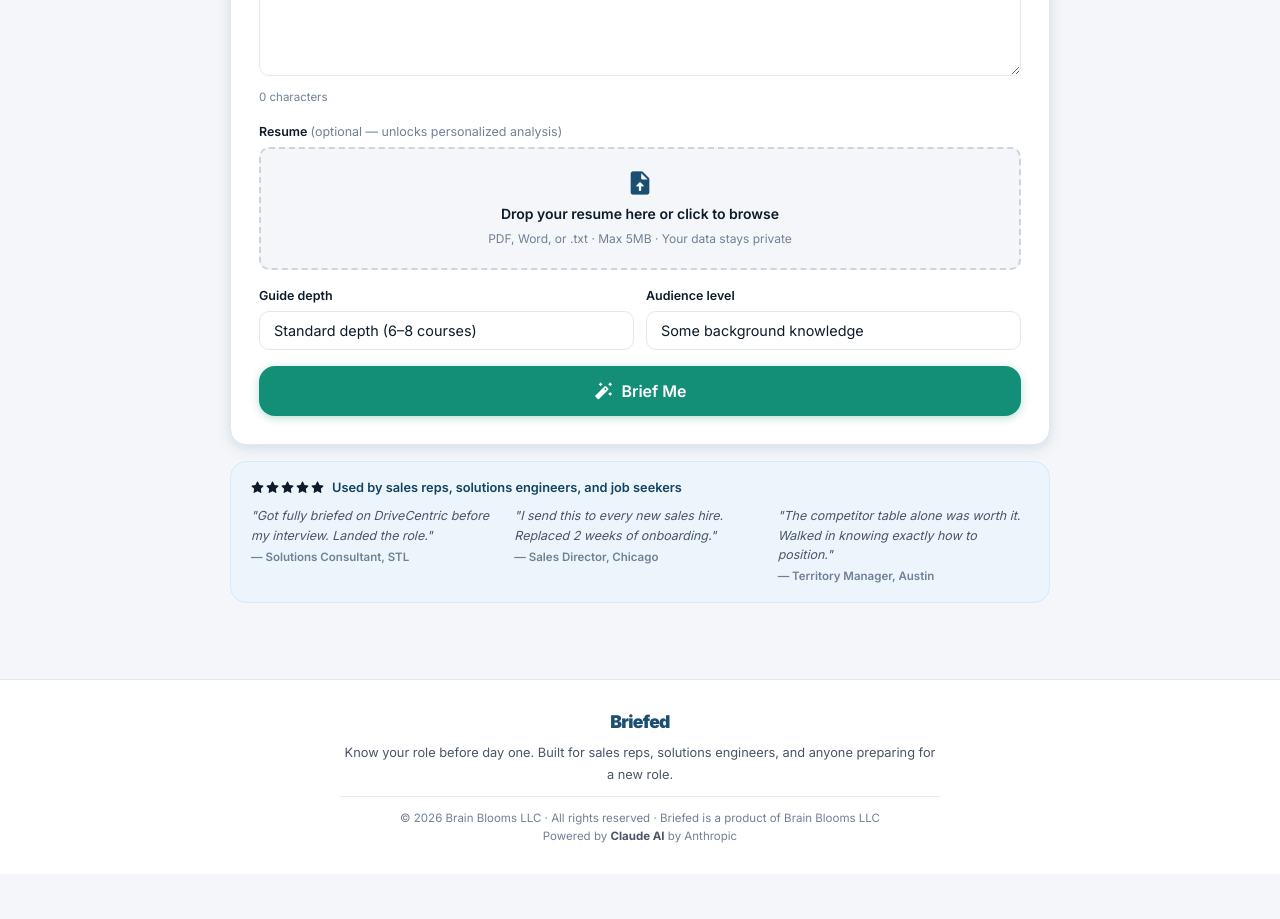
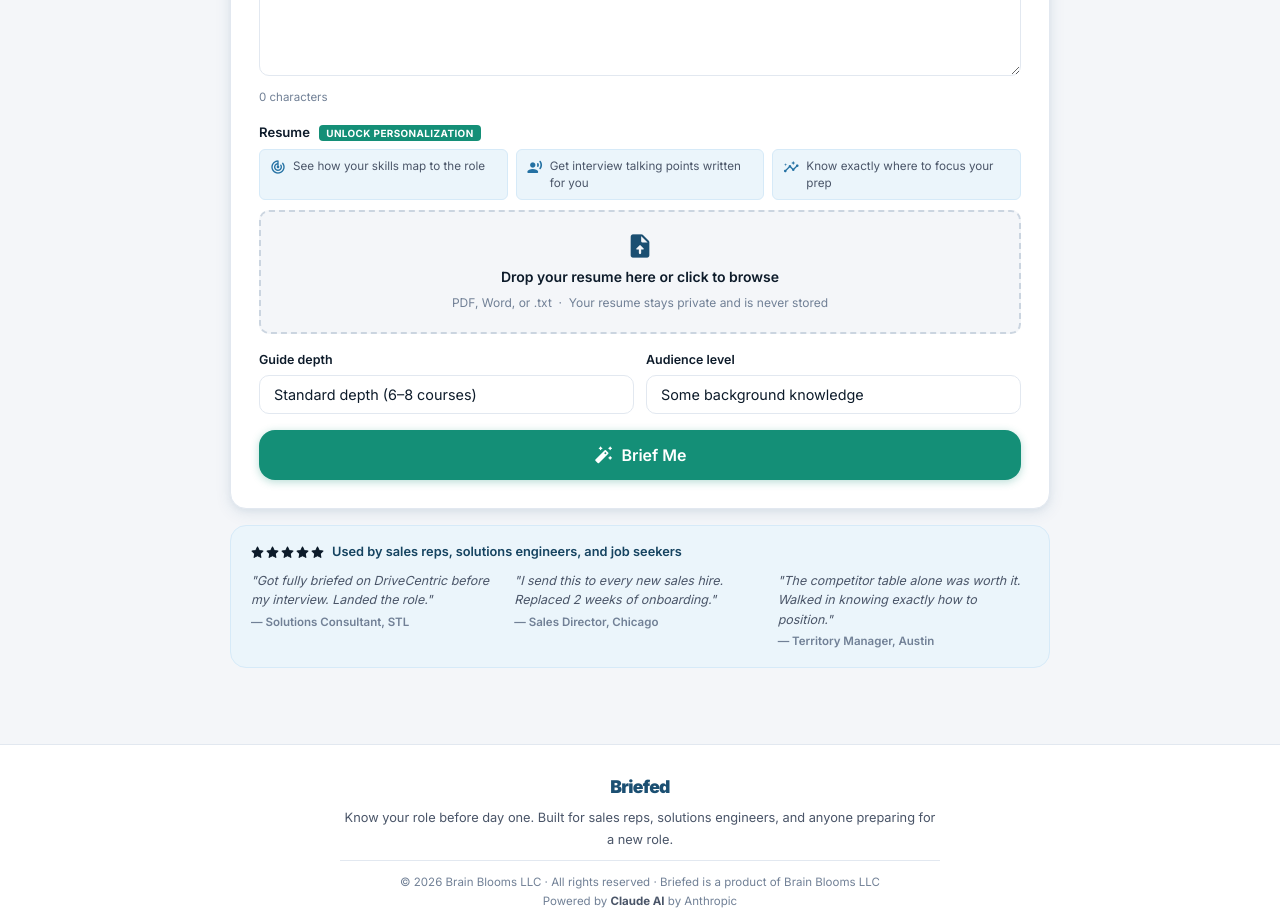
Before and after one commit to BrainBloomsUS/Briefed, a Next.js app: page / in a window 1280 px wide. Shown: the part 1140-2059 px from the top of the page. Before the commit the page ends 2013 px from the top, so only its background shows below. Built offline with nearby package versions, Linux system fonts and the light colour scheme.

Commit message:
Add files via upload

```diff
--- a/app/globals.css
+++ b/app/globals.css
@@ -731,3 +731,8 @@ textarea.input { padding: 12px 14px; resize: vertical; }
 .upload-text { font-size: 0.875rem; font-weight: 600; color: var(--text-primary); }
 .upload-sub { font-size: 0.75rem; color: var(--text-tertiary); margin-top: 3px; }
 .upload-success { font-size: 0.82rem; color: var(--accent-dark); font-weight: 600; }
+
+/* ── Resume value props grid ──────────────────────────────── */
+@media (max-width: 600px) {
+  .resume-value-grid { grid-template-columns: 1fr !important; }
+}
--- a/app/page.tsx
+++ b/app/page.tsx
@@ -217,9 +217,26 @@ function ResumeUpload({ onResumeParsed, resumeFileName }: {
 
   return (
     <div>
-      <label style={{ display: 'block', fontSize: '0.78rem', fontWeight: 600, color: 'var(--text-primary)', marginBottom: 5 }}>
-        Resume <span style={{ color: 'var(--text-tertiary)', fontWeight: 400 }}>(optional — unlocks personalized analysis)</span>
+      <label style={{ display: 'block', fontSize: '0.82rem', fontWeight: 600, color: 'var(--text-primary)', marginBottom: 6 }}>
+        Resume <span style={{ background: 'var(--accent)', color: 'white', fontSize: '0.62rem', fontWeight: 700, padding: '2px 7px', borderRadius: 4, marginLeft: 6, letterSpacing: '0.04em', verticalAlign: 'middle' }}>UNLOCK PERSONALIZATION</span>
       </label>
+
+      {/* Value prop strip */}
+      {!resumeFileName && (
+        <div style={{ display: 'grid', gridTemplateColumns: 'repeat(3, 1fr)', gap: 8, marginBottom: 10 }}>
+          {[
+            { icon: 'track_changes', text: 'See how your skills map to the role' },
+            { icon: 'record_voice_over', text: 'Get interview talking points written for you' },
+            { icon: 'insights', text: 'Know exactly where to focus your prep' },
+          ].map(item => (
+            <div key={item.text} style={{ background: 'var(--brand-faint)', border: '1px solid var(--brand-light)', borderRadius: 'var(--r-sm)', padding: '8px 10px', display: 'flex', gap: 7, alignItems: 'flex-start' }}>
+              <span className="mat-icon" style={{ fontSize: '16px', color: 'var(--brand-mid)', flexShrink: 0, marginTop: 1 }}>{item.icon}</span>
+              <span style={{ fontSize: '0.73rem', color: 'var(--text-secondary)', lineHeight: 1.4 }}>{item.text}</span>
+            </div>
+          ))}
+        </div>
+      )}
+
       <div
         className={`upload-zone ${isDragging ? 'drag-over' : ''} ${hasFile ? 'has-file' : ''}`}
         onClick={() => fileInputRef.current?.click()}
@@ -247,14 +264,16 @@ function ResumeUpload({ onResumeParsed, resumeFileName }: {
           <>
             <span className="mat-icon" style={{ color: 'var(--accent)', fontSize: '28px', display: 'block', marginBottom: 6 }}>check_circle</span>
             <div className="upload-success">{resumeFileName}</div>
-            <div className="upload-sub" style={{ color: 'var(--accent-dark)', marginTop: 4 }}>Resume loaded — your brief will be personalized</div>
-            <div style={{ fontSize: '0.72rem', color: 'var(--text-tertiary)', marginTop: 6 }}>Click to change</div>
+            <div className="upload-sub" style={{ color: 'var(--accent-dark)', marginTop: 4 }}>Resume loaded — your brief will be fully personalized</div>
+            <div style={{ fontSize: '0.72rem', color: 'var(--text-tertiary)', marginTop: 6 }}>Click to swap file</div>
           </>
         ) : (
           <>
             <span className="mat-icon" style={{ color: 'var(--brand)', fontSize: '28px', display: 'block', marginBottom: 6 }}>upload_file</span>
             <div className="upload-text">Drop your resume here or click to browse</div>
-            <div className="upload-sub">PDF, Word, or .txt · Max 5MB · Your data stays private</div>
+            <div className="upload-sub" style={{ marginTop: 5 }}>
+              PDF, Word, or .txt &nbsp;·&nbsp; Your resume stays private and is never stored
+            </div>
           </>
         )}
       </div>
```
